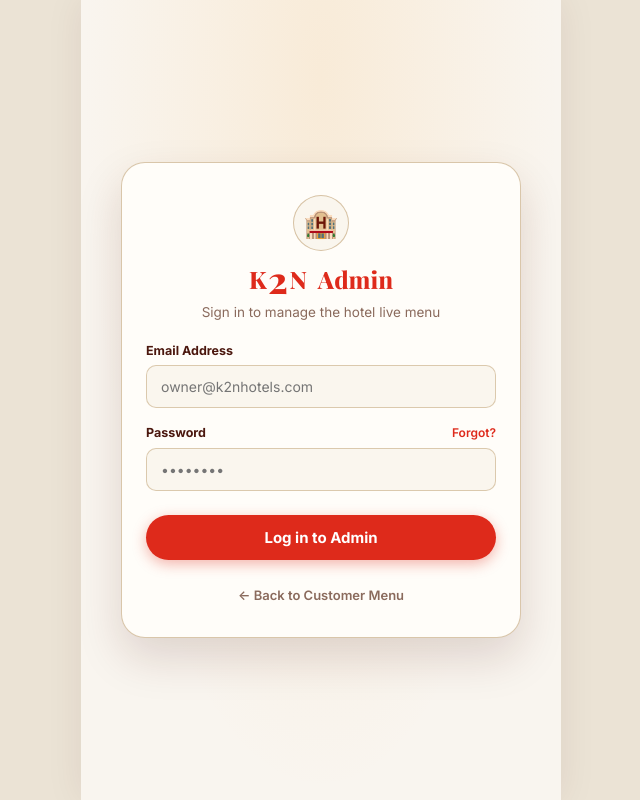
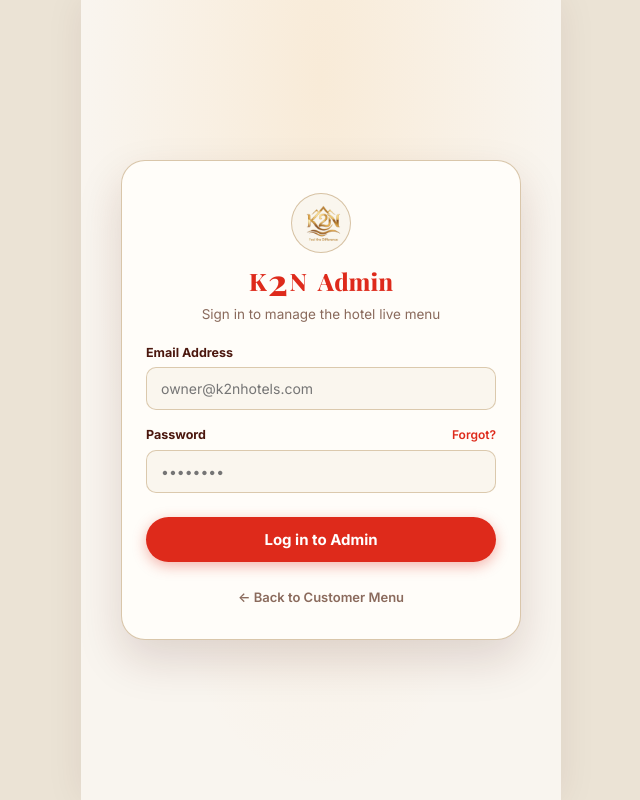
Before and after one commit to k2ndigitaluse-design/K2N-Menu, a React (Vite) app: page /admin/login in a window 1280 px wide. Shown: the whole page, without its empty margins (319-959 px from the left). Built offline with nearby package versions, Linux system fonts and the light colour scheme; no server answers; a web font is replaced by a local one.

Commit message:
fix(admin): replace hospital emoji with K2N logo and apply red-yellow price badges in admin view

```diff
--- a/src/admin/pages/AdminDashboard.jsx
+++ b/src/admin/pages/AdminDashboard.jsx
@@ -20,7 +20,11 @@
       {/* Top Header */}
       <header className="admin-header">
         <div style={{ display: "flex", alignItems: "center", gap: "10px" }}>
-          <span style={{ fontSize: "24px" }}>🏨</span>
+          <img
+            src="/assets/logo.png"
+            alt="K2N"
+            style={{ width: "38px", height: "38px", objectFit: "contain", flexShrink: 0 }}
+          />
           <div>
             <h1
               style={{
--- a/src/admin/pages/AdminLogin.jsx
+++ b/src/admin/pages/AdminLogin.jsx
@@ -97,15 +97,20 @@
               display: "inline-flex",
               alignItems: "center",
               justifyContent: "center",
-              width: "56px",
-              height: "56px",
+              width: "60px",
+              height: "60px",
               borderRadius: "50%",
               backgroundColor: "#FAF6EE",
               border: "1px solid var(--gold-border)",
-              marginBottom: "12px"
+              marginBottom: "12px",
+              padding: "6px"
             }}
           >
-            <span style={{ fontSize: "28px" }}>🏨</span>
+            <img
+              src="/assets/logo.png"
+              alt="K2N"
+              style={{ width: "100%", height: "100%", objectFit: "contain" }}
+            />
           </div>
           <h1
             style={{
--- a/src/admin/pages/FloorAdmin.jsx
+++ b/src/admin/pages/FloorAdmin.jsx
@@ -885,17 +885,22 @@
                     </div>
 
                     {/* Right: Price */}
-                    <span
+                    <div
                       style={{
-                        fontFamily: "var(--font-heading)",
-                        fontSize: "15.5px",
-                        fontWeight: 700,
-                        color: "var(--gold-dark)",
-                        flexShrink: 0
+                        backgroundColor: "var(--red)",
+                        color: "var(--yellow)",
+                        fontFamily: "var(--font-body)",
+                        fontSize: "14px",
+                        fontWeight: 800,
+                        padding: "3px 9px",
+                        borderRadius: "7px",
+                        boxShadow: "0 2px 6px rgba(0, 0, 0, 0.2)",
+                        flexShrink: 0,
+                        letterSpacing: "0.3px"
                       }}
                     >
                       ₹{item.price}
-                    </span>
+                    </div>
                   </div>
                 ))}
               </div>
```
